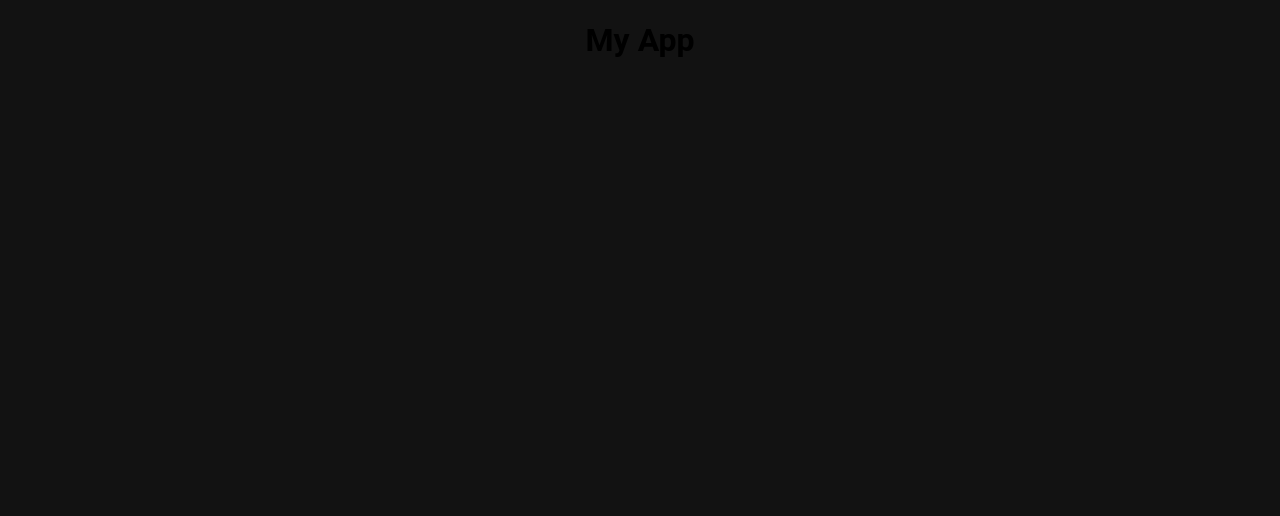
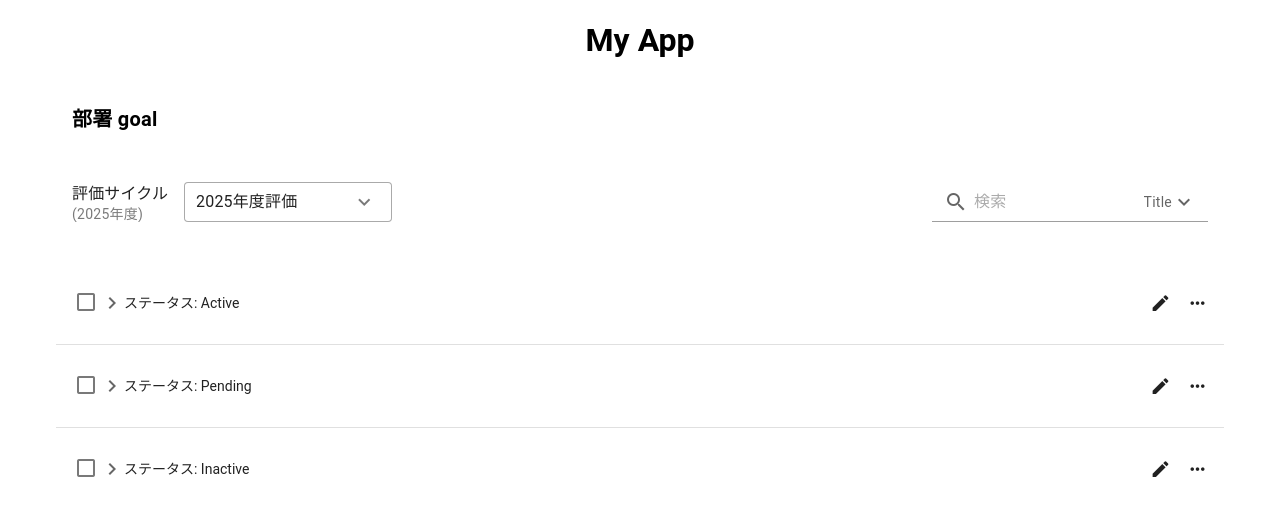
Before and after one commit to thangshine2k/vuetify-app, a Nuxt app: page /division in a window 1280 px wide. Before the commit this address had no page. Shown: the top 516 px of the page. Built offline with nearby package versions, Linux system fonts and the light colour scheme.

Commit message:
add division

```diff
--- a/package.json
+++ b/package.json
@@ -11,6 +11,7 @@
   },
   "dependencies": {
     "@mdi/font": "^7.4.47",
+    "filepond": "^4.32.7",
     "font-awesome": "^4.7.0",
     "nuxt": "^3.16.0",
     "vue": "^3.5.13",
@@ -19,6 +20,7 @@
   "devDependencies": {
     "@fortawesome/fontawesome-free": "^6.7.2",
     "material-design-icons-iconfont": "^6.7.0",
+    "sass-embedded": "^1.86.0",
     "vite-plugin-vuetify": "^2.1.0",
     "vuetify": "^3.7.16"
   }
--- /dev/null
+++ b/pages/calendar/index.vue
@@ -0,0 +1,24 @@
+<template>
+    <v-container>
+      <file-pond
+        ref="pond"
+        accepted-file-types="image/jpeg, image/png"
+        :allow-multiple="true"
+        :files="files"
+        @updatefiles="updateFiles"
+      />
+    </v-container>
+  </template>
+
+  <script setup>
+  import { ref } from "vue";
+  import vueFilePond from "vue-filepond";
+  import "filepond/dist/filepond.min.css";
+
+  const FilePond = vueFilePond();
+  const files = ref([]);
+
+  const updateFiles = (newFiles) => {
+    files.value = newFiles.map((file) => file.file);
+  };
+  </script>
--- a/pages/cell/index.vue
+++ b/pages/cell/index.vue
@@ -66,15 +66,15 @@ const startDrag = (event: DragEvent, item: { text: string; icon: string }) => {
 };
 
 
-const onDrop = (event: DragEvent, employee: { criteria: any[]; }) => {
+const onDrop = (event: DragEvent, employee: { setting: any[]; }) => {
     if (event.dataTransfer) {
         const data = event.dataTransfer.getData('text/plain');
         console.log('Data received:', data);
         const item = JSON.parse(data);
         console.log('Parsed item:', item);
 
-    if (!employee.criteria.some(c => c.name === item.name)) {
-      employee.criteria.push(item);
+        if (!employee.setting.some(c => c.text === item.text)) {
+            employee.setting.push(item);
         }
     }
 };
@@ -157,6 +157,8 @@ const removeCriteria = (employee: { setting: any[]; }, index: any) => {
                                     @click:close="removeCriteria(item, i)">
                                     {{ c.text }}
                                     <v-icon>{{ c.icon }}</v-icon>
+                                    <v-icon class="close-icon" @click="removeCriteria(item, i)">mdi-close</v-icon>
+
                                 </v-chip>
                             </div>
                         </template>
@@ -188,6 +190,31 @@ const removeCriteria = (employee: { setting: any[]; }, index: any) => {
     width: 100%;
 }
 
+// .drop-zone {
+//     min-height: 40px;
+//     padding: 8px;
+//     border: 2px dashed #2196F3;
+//     border-radius: 5px;
+//     background-color: #f0f8ff;
+//     display: flex;
+//     flex-wrap: wrap;
+//     align-items: center;
+//     justify-content: flex-start;
+//     transition: background-color 0.3s ease-in-out;
+// }
+
+.drop-zone:hover {
+    background-color: #e3f2fd;
+}
+
+.drop-zone:empty::before {
+    content: "Drag items here";
+    color: #9e9e9e;
+    font-size: 14px;
+    text-align: center;
+    width: 100%;
+}
+
 /* Custom từng ô có viền 4 chiều */
 .custom-cell {
     border: 1px solid #e7e1e1 !important;
--- /dev/null
+++ b/pages/division/index.vue
@@ -0,0 +1,223 @@
+<script setup lang="ts">
+
+const headers = ref([
+  { title: "Title", key: "title" },
+  { title: "目標", key: "target" },
+  { title: "目標2", key: "target2" },
+  { title: "目標3", key: "target3" },
+  { title: "Weight", key: "weight" },
+  { title: "Coefficient", key: "coefficient" },
+  { title: "Status", key: "status" },
+  { title: "Display Order", key: "displayOrder" },
+]);
+
+// Dữ liệu mẫu (Items)
+const items = ref([
+  {
+    title: "Goal for the second half of 2025",
+    target: "Achieved sales of 10 million yen in department",
+    target2: "Expand customer base by 20%",
+    target3: "Increase brand awareness",
+    weight: "50%",
+    coefficient: 1,
+    status: "Active",
+    displayOrder: 10,
+    edit: true,
+    export: true,
+  },
+  {
+    title: "Improve customer retention",
+    target: "Reduce churn rate by 5%",
+    target2: "Increase customer satisfaction to 90%",
+    target3: "Enhance support response time",
+    weight: "40%",
+    coefficient: 1.2,
+    status: "Pending",
+    displayOrder: 9,
+    edit: true,
+    export: true,
+  },
+  {
+    title: "Optimize supply chain",
+    target: "Reduce logistics cost by 8%",
+    target2: "Increase efficiency by 15%",
+    target3: "Enhance vendor relations",
+    weight: "45%",
+    coefficient: 1,
+    status: "Active",
+    displayOrder: 8,
+    edit: true,
+    export: true,
+  },
+  {
+    title: "Increase online engagement",
+    target: "Grow website traffic by 30%",
+    target2: "Boost social media interactions",
+    target3: "Improve SEO ranking",
+    weight: "35%",
+    coefficient: 1.1,
+    status: "Inactive",
+    displayOrder: 7,
+    edit: true,
+    export: true,
+  },
+  {
+    title: "Expand global market",
+    target: "Enter 3 new international markets",
+    target2: "Build partnerships with global brands",
+    target3: "Localize products for international users",
+    weight: "50%",
+    coefficient: 1.3,
+    status: "Active",
+    displayOrder: 6,
+    edit: true,
+    export: true,
+  },
+  {
+    title: "Enhance employee training",
+    target: "Implement monthly training programs",
+    target2: "Improve skill assessment system",
+    target3: "Increase employee engagement",
+    weight: "40%",
+    coefficient: 1.1,
+    status: "Pending",
+    displayOrder: 5,
+    edit: true,
+    export: true,
+  },
+  {
+    title: "Boost R&D Innovation",
+    target: "Launch 2 new product prototypes",
+    target2: "Increase R&D budget by 15%",
+    target3: "Collaborate with universities",
+    weight: "55%",
+    coefficient: 1.2,
+    status: "Active",
+    displayOrder: 4,
+    edit: true,
+    export: true,
+  },
+  {
+    title: "Enhance cybersecurity",
+    target: "Reduce security breaches by 20%",
+    target2: "Improve system audit processes",
+    target3: "Ensure regulatory compliance",
+    weight: "50%",
+    coefficient: 1,
+    status: "Inactive",
+    displayOrder: 3,
+    edit: true,
+    export: true,
+  },
+  {
+    title: "Optimize digital marketing",
+    target: "Increase PPC campaign ROI by 25%",
+    target2: "Improve email open rates",
+    target3: "Enhance lead conversion strategy",
+    weight: "45%",
+    coefficient: 1.1,
+    status: "Active",
+    displayOrder: 2,
+    edit: true,
+    export: true,
+  },
+  {
+    title: "Strengthen corporate culture",
+    target: "Host annual company retreat",
+    target2: "Improve work-life balance policies",
+    target3: "Enhance internal communication",
+    weight: "35%",
+    coefficient: 1.1,
+    status: "Pending",
+    displayOrder: 1,
+    edit: true,
+    export: true,
+  },
+]);
+
+const groupBy = ref([{ key: "status" }]);
+</script>
+
+<template>
+  <v-container>
+    <v-card-title class="d-sm-flex color-black font-weight-bold font-size-20">
+      部署 goal
+    </v-card-title>
+    <v-list class="d-sm-flex align-center justify-space-between" height="120px">
+      <v-list-item>
+        <v-list-item-title>評価サイクル</v-list-item-title>
+        <v-list-item-subtitle class="color-black">(2025年度)</v-list-item-subtitle>
+      </v-list-item>
+
+      <v-text-field readonly variant="outlined" class="d-sm-flex" density="compact" hide-details>
+        <template #append-inner>
+          <v-icon class="pr-2 cursor-pointer" icon="mdi-chevron-down" />
+        </template>
+        <template #prepend-inner>
+          <v-list-item-title class="cursor-pointer">2025年度評価</v-list-item-title>
+        </template>
+      </v-text-field>
+
+      <v-text-field clearable bg-color="white" class="position-absolute justify-end align-center right-0 w-25"
+        hide-details variant="filled" prepend-inner-icon="mdi-magnify" placeholder="検索" density="compact">
+        <template #append-inner>
+          <v-list-item-subtitle class="color-black">Title</v-list-item-subtitle>
+          <v-icon icon="mdi-chevron-down" />
+        </template>
+        <template #append>
+          <div class="underline"></div>
+        </template>
+      </v-text-field>
+    </v-list>
+
+    <v-data-table :group-by="groupBy" :items="items" item-value="title" hide-default-footer hide-default-header>
+      <template v-slot:group-header="{ item, columns, toggleGroup, isGroupOpen }">
+        <tr>
+          <td :colspan="columns.length">
+            <div class="d-flex align-center">
+              <v-checkbox class="mt-5" density="compact"></v-checkbox>
+              <v-icon :icon="isGroupOpen(item) ? '$expand' : '$next'" color="medium-emphasis" density="comfortable"
+                size="24" @click="toggleGroup(item)"></v-icon>
+              <span>ステータス: {{ item.value }}</span>
+              <v-list class="d-sm-flex justify-end ml-auto">
+                <v-icon class="mr-4" icon="mdi-pencil"></v-icon>
+                <v-icon icon="mdi-dots-horizontal"></v-icon>
+              </v-list>
+            </div>
+          </td>
+        </tr>
+        <!-- Headers hiển thị trong nhóm khi mở -->
+        <tr v-if="isGroupOpen(item)" class="custom-cell">
+          <th v-for="header in headers" :key="header.key">
+            <div class="d-flex align-center ml-2">
+              <v-checkbox v-if="header.key === 'title'" class="mt-5" density="compact"></v-checkbox>
+              {{ header.title }}
+
+            </div>
+          </th>
+        </tr>
+      </template>
+
+      <template v-slot:item="{ item }">
+        <tr class="z-index-50 bg-grey-lighten-5">
+          <td v-for="header in headers" :key="header.key">
+            <div class="flex align-center ml-4">
+              <v-avatar v-if="header.key === 'status'" size="10" color="green"></v-avatar>
+              {{ (item as any)[header.key] }}
+            </div>
+          </td>
+        </tr>
+      </template>
+
+    </v-data-table>
+  </v-container>
+</template>
+
+<style scoped lang="scss">
+// .custom-search {
+//   display: block !important;
+//   background-color: white !important;
+//   width: 400px;
+// }
+
+</style>
--- a/pages/index.vue
+++ b/pages/index.vue
@@ -45,10 +45,9 @@
 </template>
 
 <script setup>
-import { ref, computed } from 'vue';
 
 const search = ref('');
-const isDialog = ref(false); // Correct usage with reactive ref
+const isDialog = ref(false);
 const isFormValid = ref(false);
 
 const headers = [
@@ -137,7 +136,9 @@ const resetForm = () => {
 
 
 <style scoped>
+
 .v-card {
   color: #505050;
 }
+
 </style>
--- /dev/null
+++ b/pages/snackbar/index.vue
@@ -0,0 +1,22 @@
+<template>
+    <div class="text-center ma-2">
+        <v-btn @click="snackbar = true">
+            Open Snackbar
+        </v-btn>
+        <v-snackbar v-model="snackbar" location="top">
+            {{ text }}
+
+            <template v-slot:actions>
+                <v-btn color="pink" variant="text" @click="snackbar = false">
+                    Close
+                </v-btn>
+            </template>
+        </v-snackbar>
+    </div>
+</template>
+<script setup lang="ts">
+import { ref } from 'vue';
+const text = ref("Hello, I'm a snackbar")
+const snackbar = ref(false)
+
+</script>
--- a/plugins/vuetify.ts
+++ b/plugins/vuetify.ts
@@ -10,7 +10,7 @@ import { mdi } from 'vuetify/iconsets/mdi'
 export default defineNuxtPlugin((app) => {
   const vuetify = createVuetify({
     theme: {
-      defaultTheme: 'customTheme',
+      defaultTheme: 'light',
       themes: {
         customTheme: {
           dark: true, // Set to true if you want a dark theme
```
Also changed, not shown: layouts/default.vue (line endings or trailing spaces), 1 other file (tests, documents, lock files or other folders). Lines whose indentation alone changed are shown as unchanged.
